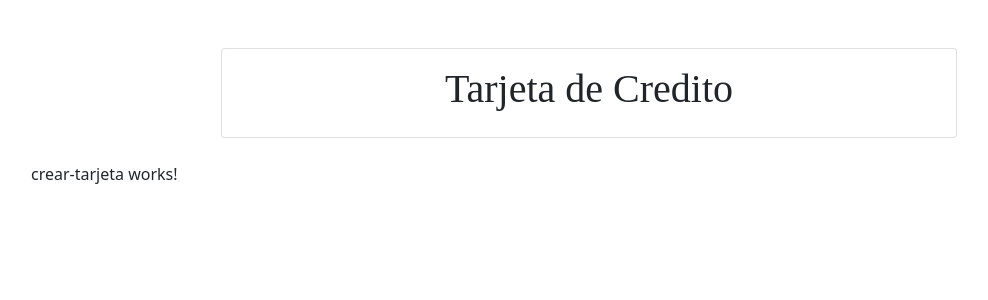
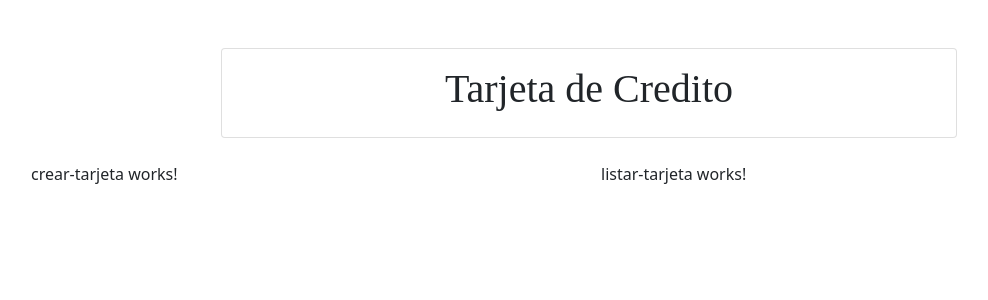
Before and after one commit to Daniel151505/Aplicacion-Tarjeta-de-Credito, an Angular app in the folder Aplicacion-Tarjeta-de-Credito/: page / in a window 1280 px wide. Shown: the top 300 px of the page, without its empty margins (51-1039 px from the left). Built offline with nearby package versions, Linux system fonts and the light colour scheme; a web font is replaced by a local one.

Commit message:
Llamando al componente Listar Tarjeta

```diff
--- a/Aplicacion-Tarjeta-de-Credito/src/app/app.component.html
+++ b/Aplicacion-Tarjeta-de-Credito/src/app/app.component.html
@@ -12,5 +12,8 @@
         <div class="col-lg-6">
             <app-crear-tarjeta></app-crear-tarjeta>
         </div>
+        <div class="col-lg-6">
+            <app-listar-tarjeta></app-listar-tarjeta>
+        </div>
     </div>
 </div>
```
